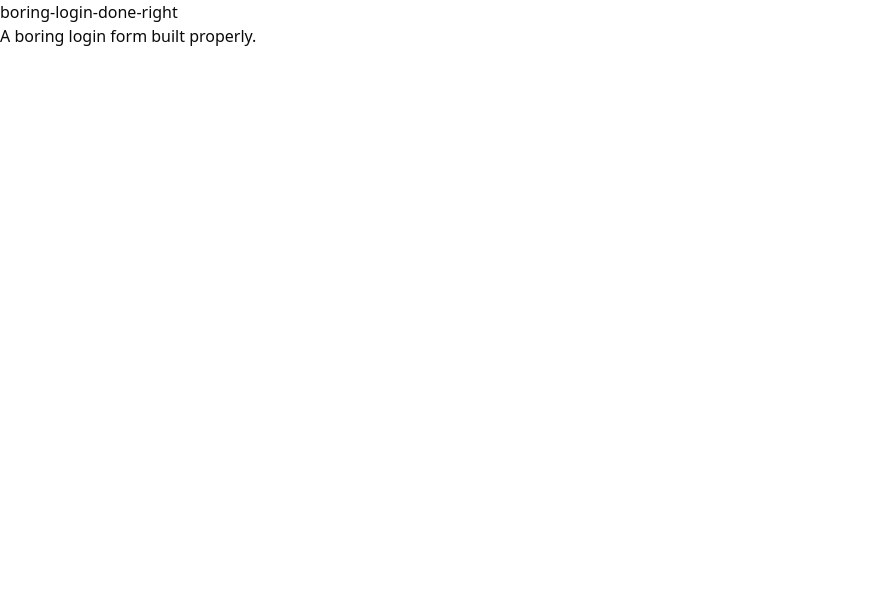
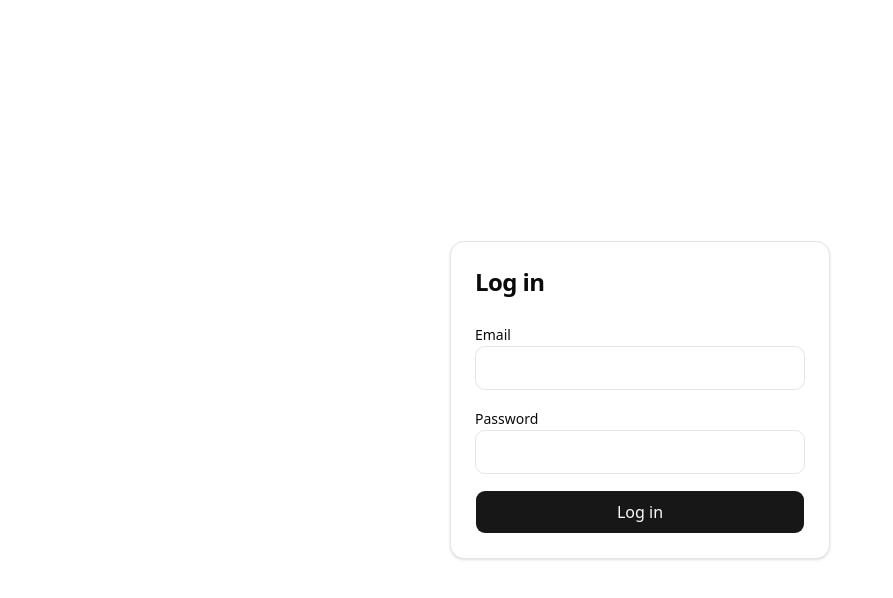
Before and after one commit to carolinapapes/boring-login-done-right, a React (Vite) app in the folder frontend/: page / in a window 1280 px wide. Shown: the top 598 px of the page, without its empty margins (0-893 px from the left). Built offline with nearby package versions, Linux system fonts and the light colour scheme.

Commit message:
feat: add LoginSection to App

```diff
--- a/frontend/src/App.tsx
+++ b/frontend/src/App.tsx
@@ -1,10 +1,15 @@
-function App() {
+import { LoginSection } from "./features/login/components/LoginSection";
+
+export default function App() {
   return (
-    <main>
-      <h1>boring-login-done-right</h1>
-      <p>A boring login form built properly.</p>
+    <main className="flex min-h-screen items-center justify-center bg-background p-6 text-foreground">
+      <section className="w-full max-w-95 space-y-6 rounded-xl border bg-card p-6 shadow-sm">
+        <div className="space-y-1.5">
+          <h1 className="text-2xl font-semibold tracking-tight">Log in</h1>
+        </div>
+
+        <LoginSection />
+      </section>
     </main>
   );
 }
-
-export default App;
```
